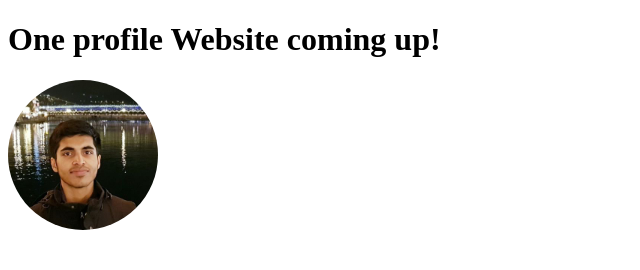
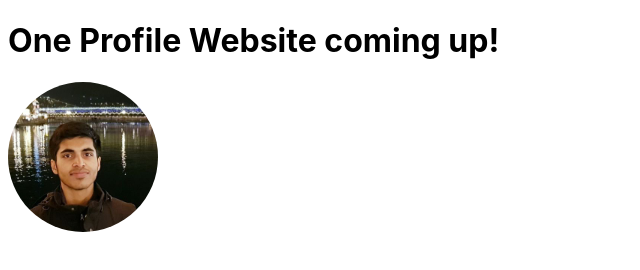
Before and after one commit to AkarshG1/AkarshG1.github.io, a plain HTML site: page index.html in a window 1280 px wide. Shown: the whole page, without its empty margins (0-640 px from the left). Drawn offline with Linux system fonts and the light colour scheme.

Commit message:
setting up project directory

```diff
--- a/index.html
+++ b/index.html
@@ -1,12 +1,15 @@
 <!DOCTYPE html>
+
 <head>
   <meta charset="utf-8">
-  <title>Home</title>
+  <title>Akarsh Gopal</title>
   <link rel="stylesheet" href="styles.css">
 </head>
+
 <body>
   <h1>
-    One profile Website coming up!
+    One Profile Website coming up!
   </h1>
   <img src="profile.jpg" alt="Profile Picture" id="profilepic">
+
 </body>
--- a/styles.css
+++ b/styles.css
@@ -1,6 +1,7 @@
 
 h1{
-
+  font-family: -apple-system, BlinkMacSystemFont, 'Segoe UI', Roboto, Oxygen, Ubuntu, Cantarell, 'Open Sans', 'Helvetica Neue', sans-serif;
+  font-variant: normal;
 }
 
 #profilepic{
```
Also changed, not shown: knowledge_base.html (added), script.js (added), story.html (added), 3 other files.
